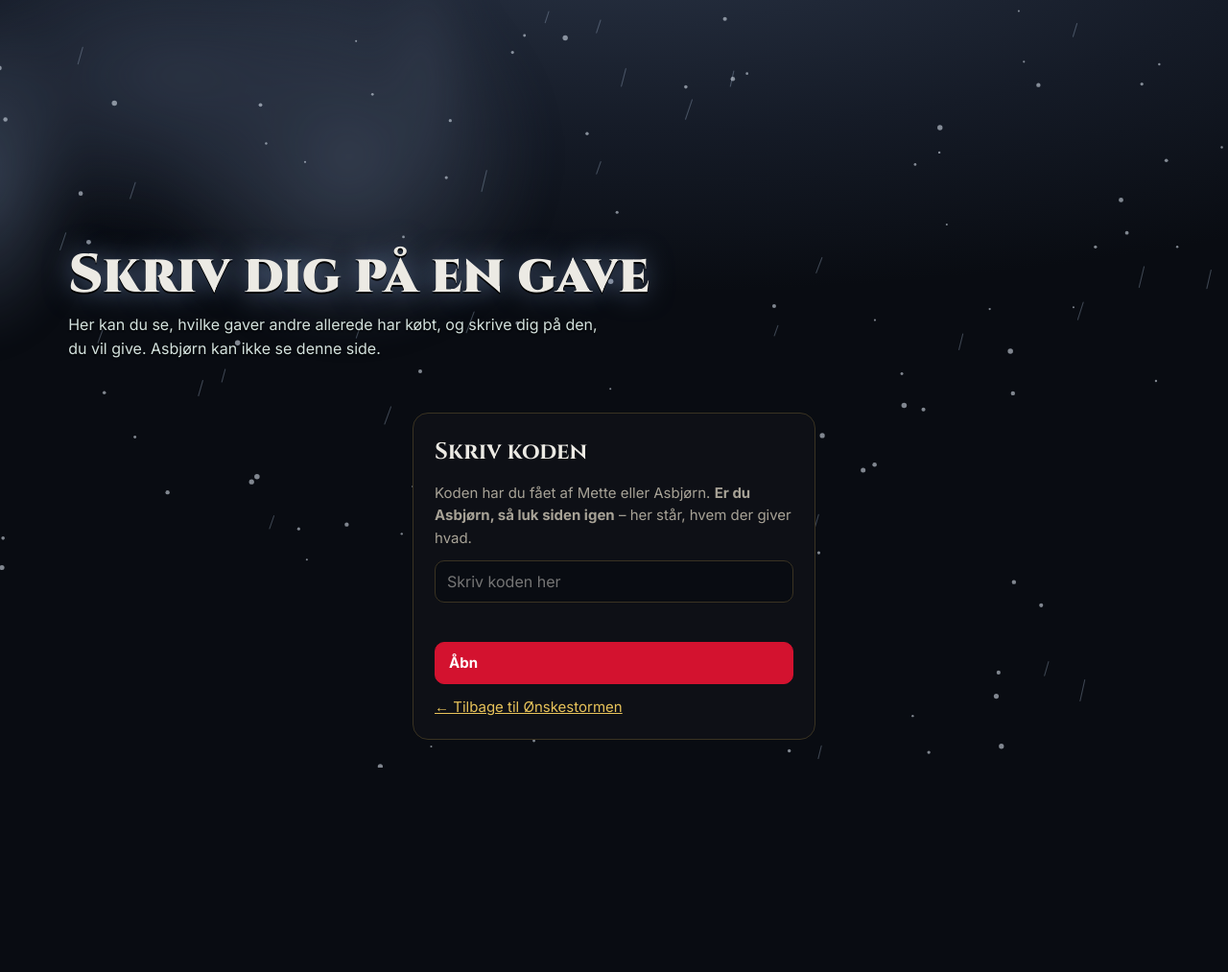
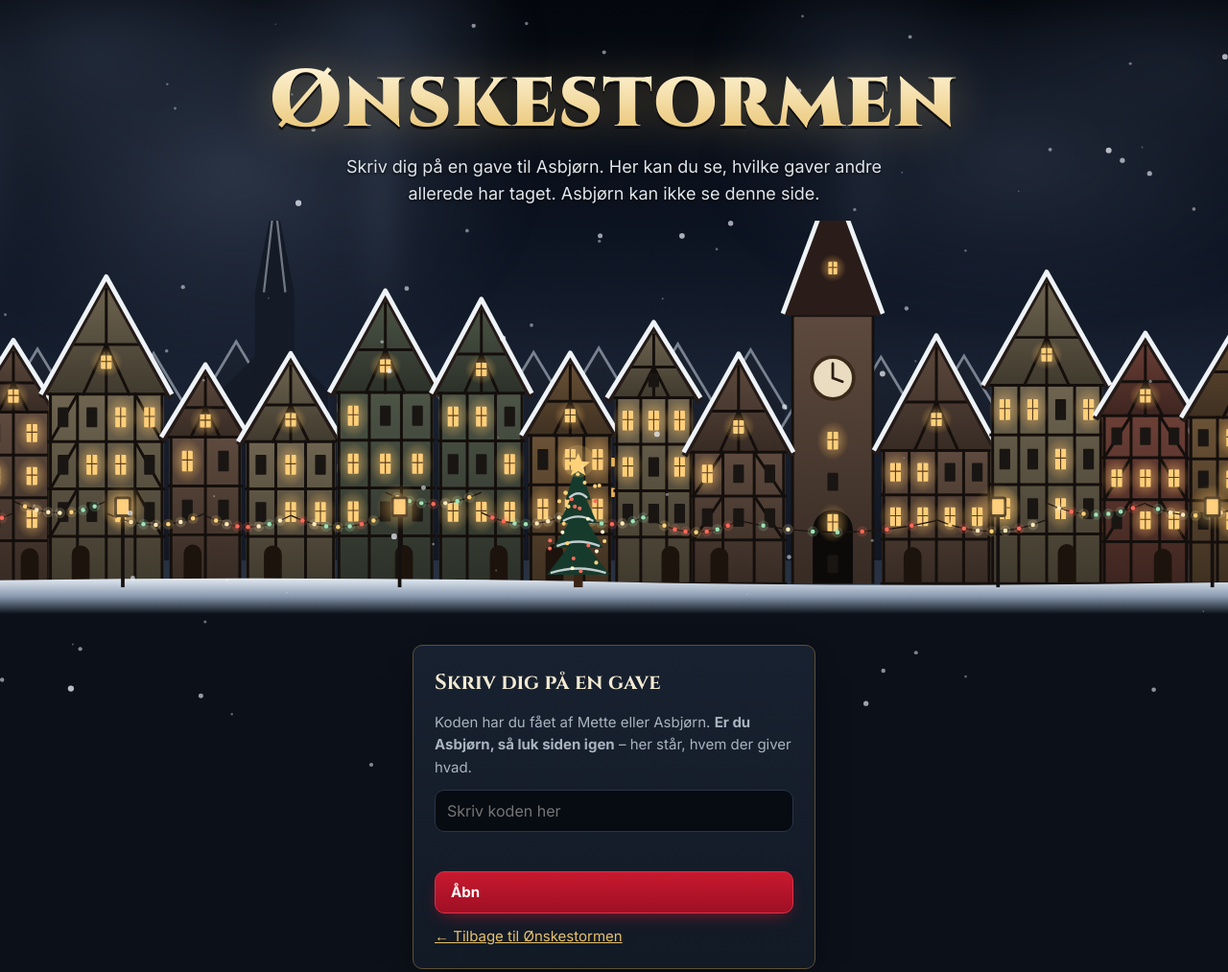
Before and after one commit to ALangeland/Onskeseddel, a plain HTML site: page gaest.html in a window 1280 px wide. Shown: the whole page at 96% size. Before the commit the page ends 875 px from the top, so only its background shows below. Drawn offline with Linux system fonts and the light colour scheme.

Commit message:
Ønskestormen: middelalderby i julestorm med lyn og sne
Co-Authored-By: Claude Opus 5.5 <noreply@anthropic.com>
Claude-Session: https://claude.ai/code/session_016FuE2hbTDdsDW2XVwPZ6yq

```diff
--- a/assets/storm.js
+++ b/assets/storm.js
@@ -1,54 +1,74 @@
-/* Ønskestormen: slud og lyn i baggrunden. Stille, hvis brugeren har slået animationer fra. */
+/* Ønskestormen: tordenhimmel over byen og snefald over hele siden.
+   Stille, hvis brugeren har slået animationer fra. */
 (() => {
+  const hero = document.querySelector(".hero");
+  if (!hero) return;
   const still = matchMedia("(prefers-reduced-motion: reduce)").matches;
-  const layer = document.createElement("div");
-  layer.className = "storm";
-  layer.setAttribute("aria-hidden", "true");
-  layer.innerHTML = '<div class="clouds"></div><svg class="bolt" viewBox="0 0 1000 600" preserveAspectRatio="none"><polyline points=""/></svg><canvas></canvas><div class="flash"></div>';
-  document.body.prepend(layer);
+  const sky = document.createElement("div");
+  sky.className = "sky";
+  sky.setAttribute("aria-hidden", "true");
+  sky.innerHTML = '<div class="clouds"></div><div class="clouds two"></div><div class="flash"></div>' +
+    '<svg class="bolt" viewBox="0 0 1000 600" preserveAspectRatio="none"><polyline points=""/><polyline points=""/></svg>';
+  hero.prepend(sky);
+  const by = document.createElement("div");
+  by.className = "by";
+  by.setAttribute("aria-hidden", "true");
+  sky.after(by);
   if (still) return;
 
-  const cv = layer.querySelector("canvas"), ctx = cv.getContext("2d");
-  let W = 0, H = 0, drops = [];
+  /* sne */
+  const cv = document.createElement("canvas");
+  cv.className = "snow";
+  cv.setAttribute("aria-hidden", "true");
+  document.body.append(cv);
+  const ctx = cv.getContext("2d");
   const dpr = Math.min(devicePixelRatio || 1, 2);
+  let W = 0, H = 0, flakes = [], t = 0;
   function size() {
     W = innerWidth; H = innerHeight;
     cv.width = W * dpr; cv.height = H * dpr; ctx.setTransform(dpr, 0, 0, dpr, 0, 0);
-    const n = Math.round(Math.min(220, W * H / 7000));
-    drops = Array.from({ length: n }, () => make(true));
+    const n = Math.round(Math.min(170, W * H / 9000));
+    flakes = Array.from({ length: n }, () => make(true));
   }
   function make(anywhere) {
-    const snow = Math.random() < 0.35; // slud = regn + våd sne
-    return { x: Math.random() * (W + 200) - 100, y: anywhere ? Math.random() * H : -20, snow,
-      v: snow ? 1.6 + Math.random() * 1.6 : 9 + Math.random() * 7, l: 10 + Math.random() * 14, r: 1 + Math.random() * 1.8, w: Math.random() * 6.28 };
+    const z = Math.random(); // dybde: små og langsomme bagest
+    return { x: Math.random() * (W + 300) - 150, y: anywhere ? Math.random() * H : -10, z,
+      r: .8 + z * 2.4, v: .5 + z * 1.6, a: .25 + z * .5, w: Math.random() * 6.28 };
   }
-  let wind = -2.2;
   function tick() {
+    t += .006;
+    const wind = Math.sin(t) * 1.4 - 1 + Math.sin(t * 3.7) * .5; // vindstød
     ctx.clearRect(0, 0, W, H);
-    ctx.lineCap = "round";
-    for (const d of drops) {
-      if (d.snow) {
-        d.w += 0.03; d.x += wind * 0.5 + Math.sin(d.w) * 0.6; d.y += d.v;
-        ctx.fillStyle = "rgba(225,235,245,.55)"; ctx.beginPath(); ctx.arc(d.x, d.y, d.r, 0, 6.28); ctx.fill();
-      } else {
-        d.x += wind; d.y += d.v;
-        ctx.strokeStyle = "rgba(170,190,215,.32)"; ctx.lineWidth = 1.1; ctx.beginPath();
-        ctx.moveTo(d.x, d.y); ctx.lineTo(d.x - wind * d.l / d.v * 1.6, d.y - d.l); ctx.stroke();
-      }
-      if (d.y > H + 20 || d.x < -120) Object.assign(d, make(false));
+    for (const f of flakes) {
+      f.w += .02;
+      f.x += wind * (.4 + f.z) + Math.sin(f.w) * .35;
+      f.y += f.v;
+      ctx.globalAlpha = f.a;
+      ctx.fillStyle = "#f4f8ff";
+      ctx.beginPath(); ctx.arc(f.x, f.y, f.r, 0, 6.283); ctx.fill();
+      if (f.y > H + 10 || f.x < -160 || f.x > W + 160) Object.assign(f, make(false));
     }
+    ctx.globalAlpha = 1;
     requestAnimationFrame(tick);
   }
 
-  const flash = layer.querySelector(".flash"), bolt = layer.querySelector(".bolt"), line = bolt.querySelector("polyline");
+  /* lyn */
+  const lines = sky.querySelectorAll("polyline");
+  function path(x, y, len, spread) {
+    const pts = [[x, y]];
+    while (y < len) { y += 22 + Math.random() * 40; x += (Math.random() - .5) * spread; pts.push([x, y]); }
+    return pts;
+  }
   function lightning() {
-    let x = 150 + Math.random() * 700, y = 0;
-    const pts = [[x, y]];
-    while (y < 420) { y += 30 + Math.random() * 50; x += (Math.random() - 0.5) * 110; pts.push([x, y]); }
-    line.setAttribute("points", pts.map(p => p.join(",")).join(" "));
-    layer.classList.remove("strike"); void layer.offsetWidth; layer.classList.add("strike");
-    setTimeout(lightning, 5000 + Math.random() * 9000);
+    const x = 120 + Math.random() * 760;
+    const main = path(x, 0, 330 + Math.random() * 90, 90);
+    const fork = main[Math.floor(main.length / 2)];
+    lines[0].setAttribute("points", main.map(p => p.join(",")).join(" "));
+    lines[1].setAttribute("points", path(fork[0], fork[1], fork[1] + 120, 70).map(p => p.join(",")).join(" "));
+    hero.style.setProperty("--fx", (x / 10) + "%");
+    hero.classList.remove("strike"); void hero.offsetWidth; hero.classList.add("strike");
+    setTimeout(lightning, 6000 + Math.random() * 10000);
   }
   addEventListener("resize", size);
-  size(); tick(); setTimeout(lightning, 1800);
+  size(); tick(); setTimeout(lightning, 2200);
 })();
--- a/assets/style.css
+++ b/assets/style.css
@@ -1,101 +1,104 @@
-/* VOICE: nørdet og mørk, men ryddelig – en quest-log man faktisk kan shoppe fra
-   IDEA: Ønskestormen – tordenvejr med slud bag spillets item-tooltips
-   PICTURE: et karakterark i hjørnet: level, XP-bar der tæller ned til juleaften, professions
-   COLOUR and TYPE: næsten sort grund, Ducati-rød accent, guld til mønter; Cinzel + Inter
-   LAYOUT: titel + karakterark, faner, tooltip-kort; altid mørkt */
-@import url("https://fonts.googleapis.com/css2?family=Cinzel:wght@700;900&family=Inter:wght@400;500;600;700&display=swap");
-:root{color-scheme:dark;--bg:#090c12;--panel:#0e1016;--panel2:#141821;--line:#3a3322;--ink:#eceae4;--mute:#a7a296;
---fire:#d3122f;--fireink:#fff;--mint:#e8c35a;
---q0:#9aa7a4;--q1:#4fd66a;--q2:#4c9bff;--q3:#b679f0;--q4:#ff8a2a;--q5:#e8c35a}
+/* VOICE: elegant og hyggelig jul, med et nørdet glimt i øjet
+   IDEA: Ønskestormen – en middelalderby med bindingsværk en juleaften, mens en tordenstorm rammer
+   PICTURE: tegnet by med tårn, kirkespir, juletræ og lyskæder under en mørk himmel med lyn og sne
+   COLOUR and TYPE: midnatsblå nat, varmt vindueslys i guld, sne, julerød; Cinzel + Inter
+   LAYOUT: stor byscene med titel, derunder karakterark og info, faner og ønskekort */
+@import url("https://fonts.googleapis.com/css2?family=Cinzel:wght@600;700;900&family=Inter:wght@400;500;600;700&display=swap");
+:root{color-scheme:dark;--bg:#0b1019;--panel:#121a26;--panel2:#18212f;--line:#5e5035;--line2:#2a3446;--ink:#eef1f4;--mute:#a9b3c0;
+--fire:#b3122a;--fireink:#fff;--gold:#e7c06a;--mint:#e7c06a;
+--q0:#aab4bf;--q1:#5fd67a;--q2:#5aa2ff;--q3:#bf86f2;--q4:#ff9a3c;--q5:#e7c06a}
 [hidden]{display:none!important}
 *{box-sizing:border-box;min-width:0}
 html{scroll-padding-top:20px}
 body{margin:0;background:var(--bg);color:var(--ink);font:16px/1.55 Inter,system-ui,sans-serif;overflow-x:clip}
-a{color:var(--mint)}
-.hero{position:relative;min-height:clamp(300px,34vw,420px);display:flex;align-items:flex-end;
-background:transparent}
-.hero-in{display:grid;grid-template-columns:minmax(0,1fr) auto;gap:20px;align-items:end}
-.sheet{width:min(340px,100%);background:linear-gradient(#141821f5,#08090cf5);border:1px solid #5b5236;outline:1px solid #000;border-radius:6px;padding:14px 16px;font-size:14px;box-shadow:0 14px 40px #000c}
-.sheet .nm{font-family:Cinzel,serif;font-weight:900;font-size:22px;color:var(--q4);line-height:1.1}
+a{color:var(--gold)}
+
+/* ---------- byscenen ---------- */
+.hero{position:relative;min-height:clamp(440px,50vw,700px);display:flex;align-items:flex-start;overflow:hidden;
+background:linear-gradient(#04070d 0%,#0d1422 40%,#1d2738 70%,#2a3445 100%)}
+.sky{position:absolute;inset:0;pointer-events:none}
+.clouds{position:absolute;inset:-12% -10% 35%;
+background:
+ radial-gradient(closest-side at 12% 55%,#2b3547f0,transparent),radial-gradient(closest-side at 32% 35%,#232c3cf0,transparent),
+ radial-gradient(closest-side at 55% 55%,#2e384af0,transparent),radial-gradient(closest-side at 78% 30%,#252e3ef0,transparent),
+ radial-gradient(closest-side at 95% 60%,#2c3647f0,transparent);
+background-size:42% 90%,46% 80%,44% 95%,44% 85%,36% 90%;background-repeat:no-repeat;filter:blur(16px);animation:drift 70s ease-in-out infinite alternate}
+.clouds.two{inset:-6% -14% 45%;opacity:.7;transform:scaleX(-1);animation-duration:95s}
+@keyframes drift{to{translate:5% 0}}
+.bolt{position:absolute;inset:0 0 auto;width:100%;height:62%;opacity:0}
+.bolt polyline{fill:none;stroke:#f2f6ff;stroke-width:2.6;stroke-linejoin:round;filter:drop-shadow(0 0 6px #b8d0ff) drop-shadow(0 0 16px #7fa6ff)}
+.flash{position:absolute;inset:0;background:radial-gradient(ellipse at var(--fx,50%) 10%,#d7e5ff,#9db6e000 70%);opacity:0}
+.hero.strike .flash{animation:flash 1.2s ease-out}
+.hero.strike .bolt{animation:bolt 1.2s ease-out}
+@keyframes flash{0%{opacity:0}4%{opacity:.75}10%{opacity:.1}16%{opacity:.5}100%{opacity:0}}
+@keyframes bolt{0%{opacity:0}4%{opacity:1}10%{opacity:.15}16%{opacity:1}45%{opacity:0}100%{opacity:0}}
+.by{position:absolute;inset:auto 0 0;height:min(64%,470px);background:url(by.svg) center bottom/auto 100% repeat-x;pointer-events:none}
+.snow{position:fixed;inset:0;width:100%;height:100%;pointer-events:none;z-index:1}
+.hero-in{position:relative;z-index:2;width:100%;max-width:1240px;margin:0 auto;padding:clamp(28px,5vw,64px) max(4vw,16px) 0;text-align:center}
+h1{font-family:Cinzel,Georgia,serif;font-weight:900;font-size:clamp(40px,7vw,84px);line-height:1;margin:0;letter-spacing:.02em;
+background:linear-gradient(#fff6dc,#e7c06a);-webkit-background-clip:text;background-clip:text;color:transparent;filter:drop-shadow(0 3px 0 #000a) drop-shadow(0 0 22px #e7c06a55)}
+.sub{margin:12px auto 0;max-width:54ch;color:#dfe6ee;font-size:clamp(16px,1.6vw,18px);text-shadow:0 1px 3px #000}
+
+/* ---------- indhold ---------- */
+.wrap{position:relative;z-index:2;max-width:1240px;margin:0 auto;padding:clamp(18px,3vw,32px) max(4vw,14px) 64px}
+.intro{display:grid;grid-template-columns:minmax(0,1fr) minmax(0,340px);gap:16px;align-items:stretch;margin-bottom:22px}
+.intro>:only-child{grid-column:1/-1}
+.bar,.sheet,.lock{background:linear-gradient(var(--panel2),var(--panel));border:1px solid var(--line);border-radius:10px;box-shadow:0 14px 36px -18px #000}
+.bar{display:flex;flex-direction:column;gap:12px;justify-content:center;align-items:flex-start;padding:18px 20px;margin:0}
+.bar p{margin:0;font-size:16px}
+.stats{display:flex;gap:10px;flex-wrap:wrap;margin:0}
+.stat{background:var(--panel);border:1px solid var(--line2);border-radius:10px;padding:8px 14px}
+.stat b{font-family:Cinzel,serif;font-size:22px;margin-right:6px;color:var(--gold)}.stat span{color:var(--mute);font-size:14px}
+.sheet{padding:14px 16px;font-size:14px}
+.sheet .nm{font-family:Cinzel,serif;font-weight:900;font-size:22px;color:var(--gold);line-height:1.1}
 .sheet .cl{color:var(--mute);margin:2px 0 10px}
-.xp{height:14px;border:1px solid #5b5236;border-radius:3px;background:#000;overflow:hidden}
-.xp i{display:block;height:100%;background:linear-gradient(90deg,#6a2bb8,#b679f0)}
+.xp{height:12px;border:1px solid var(--line);border-radius:3px;background:#05080d;overflow:hidden}
+.xp i{display:block;height:100%;background:linear-gradient(90deg,#7a0f20,#d8324a)}
 .xpl{display:flex;justify-content:space-between;gap:8px;color:var(--mute);font-size:12px;margin:4px 0 10px}
 .sk{display:grid;grid-template-columns:minmax(0,1fr) auto;gap:3px 10px;margin:0}
 .sk dt{color:var(--ink)}.sk dd{margin:0;color:var(--q1);font-variant-numeric:tabular-nums;text-align:right}
-.sheet h4{margin:10px 0 4px;font-size:12px;color:var(--q5);font-weight:700}
-.hero::after{content:"";position:absolute;inset:auto 0 0 0;height:90px;background:linear-gradient(transparent,var(--bg))}
-.hero-in{position:relative;z-index:1;width:100%;max-width:1240px;margin:0 auto;padding:clamp(20px,4vw,44px) max(4vw,14px)}
-h1{font-family:Cinzel,Georgia,serif;font-weight:900;font-size:clamp(32px,5.6vw,56px);line-height:1.05;margin:0;text-wrap:balance;text-shadow:0 2px 0 #000,0 0 28px #9fc3ff88}
-.sub{margin:10px 0 0;max-width:56ch;color:#d4e2de;text-shadow:0 1px 2px #000}
-.wrap{max-width:1240px;margin:0 auto;padding:0 max(4vw,14px) 64px}
-.stats{display:flex;gap:10px;flex-wrap:wrap;margin:-8px 0 18px}
-.stat{background:var(--panel);border:1px solid var(--line);border-radius:10px;padding:8px 14px}
-.stat b{font-family:Cinzel,serif;font-size:22px;margin-right:6px}.stat span{color:var(--mute);font-size:14px}
-.bar{display:flex;flex-wrap:wrap;gap:10px;align-items:center;justify-content:space-between;background:var(--panel);border:1px dashed var(--fire);border-radius:12px;padding:10px 14px;margin-bottom:18px}
-.bar p{margin:0;font-size:15px}
+.sheet h4{margin:10px 0 4px;font-size:12px;color:var(--gold);font-weight:700}
+.sheet:empty{display:none}
 .tabs{display:flex;gap:8px;flex-wrap:wrap;margin-bottom:6px}
-.tab{font:600 15px Inter,sans-serif;min-height:44px;padding:0 16px;border-radius:999px;border:1px solid var(--line);background:var(--panel);color:var(--ink);cursor:pointer}
+.tab{font:600 15px Inter,sans-serif;min-height:44px;padding:0 16px;border-radius:999px;border:1px solid var(--line2);background:var(--panel);color:var(--ink);cursor:pointer}
 .tab[aria-pressed=true]{background:var(--fire);color:#fff;border-color:var(--fire)}
-h2{font-family:Cinzel,serif;font-size:24px;margin:30px 0 12px;display:flex;gap:10px;align-items:baseline;flex-wrap:wrap}
+h2{font-family:Cinzel,serif;font-size:26px;margin:32px 0 12px;display:flex;gap:10px;align-items:baseline;flex-wrap:wrap;color:#f3ead2}
 h2 small{font:500 14px Inter,sans-serif;color:var(--mute)}
 .grid{display:grid;grid-template-columns:repeat(auto-fill,minmax(min(100%,300px),1fr));gap:14px}
-.card{position:relative;background:linear-gradient(#10131bf2,#07080bf2);border:1px solid #5b5236;border-radius:6px;outline:1px solid #000;padding:16px 16px 14px;display:flex;flex-direction:column;gap:8px;
-box-shadow:inset 0 0 0 1px #ffffff08,0 10px 24px -16px #000;transition:transform .15s,box-shadow .15s}
-.card:hover{transform:translateY(-2px);box-shadow:inset 0 0 0 1px var(--rc),0 0 22px -8px var(--rc)}
-.card.taken{opacity:.62}
+.card{position:relative;background:linear-gradient(#141c29f5,#0c111af5);border:1px solid var(--line);border-radius:8px;padding:16px 16px 14px;display:flex;flex-direction:column;gap:8px;
+box-shadow:inset 0 0 0 1px #ffffff06,0 12px 26px -16px #000;transition:transform .15s,box-shadow .15s}
+.card:hover{transform:translateY(-2px);box-shadow:inset 0 0 0 1px var(--rc),0 0 24px -10px var(--rc)}
+.card.taken{opacity:.6}
 .top{display:flex;gap:8px;align-items:center;flex-wrap:wrap}
 .pill{font-size:12px;font-weight:700;padding:2px 9px;border-radius:999px;border:1px solid currentColor;white-space:nowrap}
-.pill.maybe{color:var(--fire);border-style:dashed}
-.prio{margin-left:auto;color:var(--q5);letter-spacing:1px;font-size:14px}
+.pill.maybe{color:var(--gold);border-style:dashed}
+.prio{margin-left:auto;color:var(--gold);letter-spacing:1px;font-size:14px}
 .card h3{margin:0;font-size:18px;line-height:1.25;color:var(--rc)}
 .price{font-weight:700;font-size:20px;white-space:nowrap;display:flex;align-items:center;gap:6px;flex-wrap:wrap}
 .price svg{flex:none}
 .price small{font-weight:500;font-size:13px;color:var(--mute);white-space:normal}
-.desc{margin:0;font-size:15px;color:#f1d27a;font-style:italic}
+.desc{margin:0;font-size:15px;color:#ecd9a6;font-style:italic}
 .desc::before{content:"“"}.desc::after{content:"”"}
-.bind{font-size:13px;color:var(--ink);margin-top:-4px}
 .meta{display:flex;flex-wrap:wrap;gap:6px;margin:0;padding:0;list-style:none}
-.meta li{font-size:13px;background:var(--bg);border:1px solid var(--line);border-radius:6px;padding:1px 8px}
+.meta li{font-size:13px;background:var(--bg);border:1px solid var(--line2);border-radius:6px;padding:1px 8px}
 .actions{display:flex;gap:8px;flex-wrap:wrap;margin-top:auto;padding-top:6px}
-.btn{font:700 15px Inter,sans-serif;min-height:44px;padding:0 14px;border-radius:10px;border:1px solid var(--line);background:transparent;color:var(--ink);cursor:pointer;display:inline-flex;align-items:center;gap:6px;text-decoration:none}
-.btn.fire{background:var(--fire);color:var(--fireink);border-color:var(--fire)}
+.btn{font:700 15px Inter,sans-serif;min-height:44px;padding:0 16px;border-radius:10px;border:1px solid var(--line2);background:transparent;color:var(--ink);cursor:pointer;display:inline-flex;align-items:center;gap:6px;text-decoration:none}
+.btn.fire{background:linear-gradient(#c8192f,#9e0f24);color:#fff;border-color:#d8324a;box-shadow:0 6px 18px -8px #b3122a}
 .btn:disabled{opacity:.5;cursor:wait}
-.btn:focus-visible,.tab:focus-visible,input:focus-visible{outline:3px solid var(--fire);outline-offset:2px}
-.claim{font-size:14px;background:var(--bg);border-radius:8px;padding:6px 10px;border:1px solid var(--line)}
+.btn:focus-visible,.tab:focus-visible,input:focus-visible{outline:3px solid var(--gold);outline-offset:2px}
+.claim{font-size:14px;background:var(--bg);border-radius:8px;padding:6px 10px;border:1px solid var(--line2)}
 .claim b{color:var(--q1)}
-.q0{--x:0}
-.note{color:var(--mute);font-size:15px;text-align:center;padding:30px 10px}
-.legend{display:flex;gap:6px;flex-wrap:wrap;margin-top:34px;font-size:13px;color:var(--mute);align-items:center}
-.lock{max-width:420px;margin:10px auto 40px;background:var(--panel);border:1px solid var(--line);border-radius:16px;padding:22px;display:grid;gap:12px}
-.lock h2{margin:0}
-.lock p{margin:0;color:var(--mute);font-size:15px}
-input{font:16px Inter,sans-serif;padding:10px 12px;border-radius:10px;border:1px solid var(--line);background:var(--bg);color:var(--ink);min-height:44px;width:100%}
-.err{color:#ff8a7a;font-size:14px;min-height:1.2em}
-footer{margin-top:40px;color:var(--mute);font-size:13px}
-@media(prefers-reduced-motion:reduce){.card{transition:none}.card:hover{transform:none}}
-@media(max-width:600px){.hero{min-height:0}.hero-in{grid-template-columns:1fr}}
-.sheet:empty{display:none}
 .giver{display:grid;gap:6px;background:var(--bg);border:1px solid var(--fire);border-radius:8px;padding:10px}
 .giver label{font-size:14px;font-weight:700}
 .giver .actions{padding-top:2px}
-
-/* Ønskestormen: skyer, lyn og slud bag alt indhold */
-.storm{position:fixed;inset:0;z-index:0;pointer-events:none;overflow:hidden;
-background:radial-gradient(ellipse 120% 60% at 50% -10%,#2a3446 0%,#151b27 45%,#090c12 80%)}
-.storm .clouds{position:absolute;inset:-10% -10% auto;height:55%;opacity:.9;
-background:radial-gradient(closest-side at 15% 60%,#3a4558,transparent),radial-gradient(closest-side at 40% 40%,#2d3647,transparent),radial-gradient(closest-side at 70% 55%,#394355,transparent),radial-gradient(closest-side at 92% 35%,#2b3343,transparent);
-background-size:45% 100%,50% 90%,45% 100%,40% 90%;background-repeat:no-repeat;filter:blur(18px);animation:drift 60s linear infinite alternate}
-@keyframes drift{to{transform:translateX(6%)}}
-.storm canvas{position:absolute;inset:0;width:100%;height:100%}
-.storm .bolt{position:absolute;inset:0 0 auto;width:100%;height:70%;opacity:0}
-.storm .bolt polyline{fill:none;stroke:#eaf2ff;stroke-width:3;filter:drop-shadow(0 0 8px #9fc3ff) drop-shadow(0 0 18px #7aa7ff);vector-effect:non-scaling-stroke}
-.storm .flash{position:absolute;inset:0;background:#cfe0ff;opacity:0}
-.storm.strike .flash{animation:flash 1.1s ease-out}
-.storm.strike .bolt{animation:bolt 1.1s ease-out}
-@keyframes flash{0%{opacity:0}4%{opacity:.35}9%{opacity:.05}14%{opacity:.25}100%{opacity:0}}
-@keyframes bolt{0%{opacity:0}4%{opacity:1}10%{opacity:.2}15%{opacity:1}45%{opacity:0}100%{opacity:0}}
-.hero,.wrap{position:relative;z-index:1}
-.hero::after{background:linear-gradient(transparent,#090c12aa)}
-@media(prefers-reduced-motion:reduce){.storm .clouds{animation:none}}
-.hero::after{display:none}
+.note{color:var(--mute);font-size:15px;text-align:center;padding:30px 10px}
+.legend{display:flex;gap:6px;flex-wrap:wrap;margin-top:34px;font-size:13px;color:var(--mute);align-items:center}
+.lock{max-width:420px;margin:0 auto 40px;padding:22px;display:grid;gap:12px}
+.lock h2{margin:0}
+.lock p{margin:0;color:var(--mute);font-size:15px}
+input{font:16px Inter,sans-serif;padding:10px 12px;border-radius:10px;border:1px solid var(--line2);background:#070b12;color:var(--ink);min-height:44px;width:100%}
+.err{color:#ff8a7a;font-size:14px;min-height:1.2em}
+footer{margin-top:40px;color:var(--mute);font-size:13px;text-align:center}
+@media(max-width:760px){.intro{grid-template-columns:1fr}}
+@media(max-width:600px){.hero{min-height:480px}.by{height:300px}}
+@media(prefers-reduced-motion:reduce){.clouds{animation:none}.card{transition:none}.card:hover{transform:none}}
--- a/gaest.html
+++ b/gaest.html
@@ -11,16 +11,14 @@
 <body>
 <header class="hero">
   <div class="hero-in">
-  <div>
-    <h1>Skriv dig på en gave</h1>
-    <p class="sub">Her kan du se, hvilke gaver andre allerede har købt, og skrive dig på den, du vil give. Asbjørn kan ikke se denne side.</p>
-  </div>
-  <aside class="sheet" id="sheet" aria-label="Karakterark"></aside>
+    <h1>Ønskestormen</h1>
+    <p class="sub">Skriv dig på en gave til Asbjørn. Her kan du se, hvilke gaver andre allerede har taget. Asbjørn kan ikke se denne side.</p>
   </div>
 </header>
 <div class="wrap">
   <form class="lock" id="lock">
-    <h2>Skriv koden</h2>
+    <h2 style="font-size:22px">Skriv dig på en gave</h2>
+
     <p>Koden har du fået af Mette eller Asbjørn. <b>Er du Asbjørn, så luk siden igen</b> – her står, hvem der giver hvad.</p>
     <input id="code" type="password" autocomplete="off" placeholder="Skriv koden her" aria-label="Kode" required>
     <div class="err" id="err" role="alert"></div>
@@ -28,9 +26,12 @@
     <p><a href="./">← Tilbage til Ønskestormen</a></p>
   </form>
   <div id="app" hidden>
-    <div class="stats" id="stats"></div>
-    <div class="bar">
-      <p><b>Sådan gør du:</b> Find gaven og tryk “Jeg køber den”. Skriv hvem gaven er fra, og tryk “Gem”. Så kan de andre se, at den er taget.</p>
+    <div class="intro">
+      <div class="bar">
+        <p><b>Sådan gør du:</b> Find gaven og tryk “Jeg køber den”. Skriv hvem gaven er fra, og tryk “Gem”. Så kan de andre se, at den er taget.</p>
+        <div class="stats" id="stats"></div>
+      </div>
+      <aside class="sheet" id="sheet" aria-label="Karakterark"></aside>
     </div>
     <datalist id="navne"></datalist>
     <nav class="tabs" id="tabs" aria-label="Kategorier"></nav>
```
Also changed, not shown: index.html (+5 -5 lines), assets/by.svg (added).
